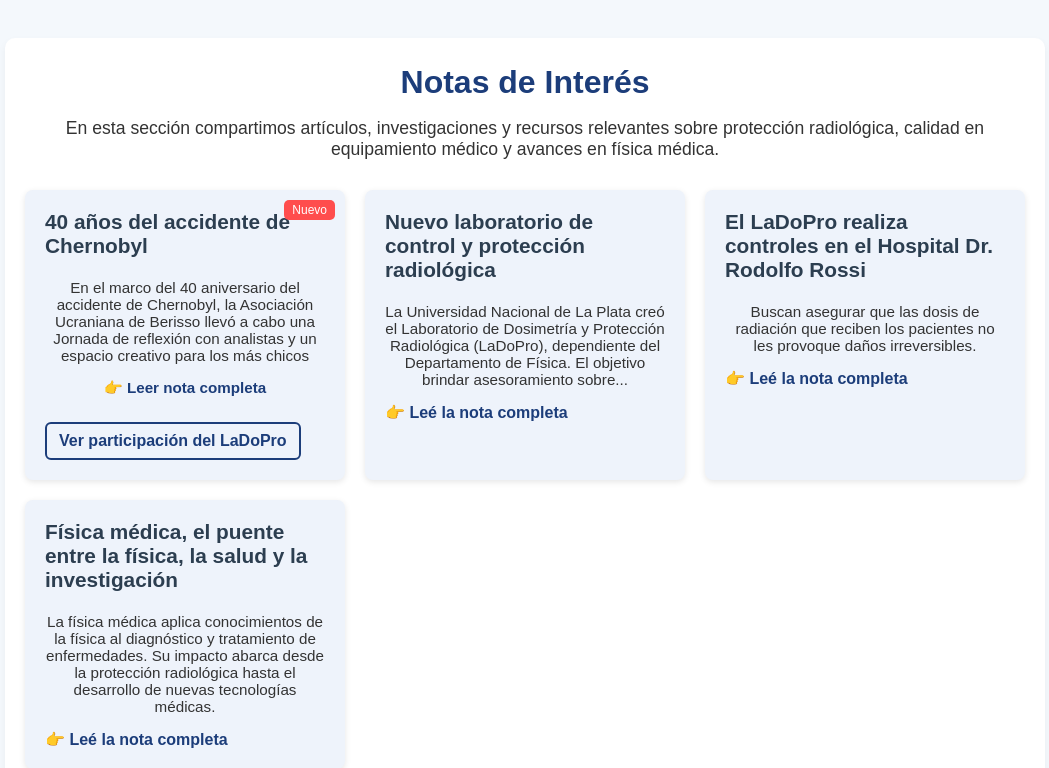
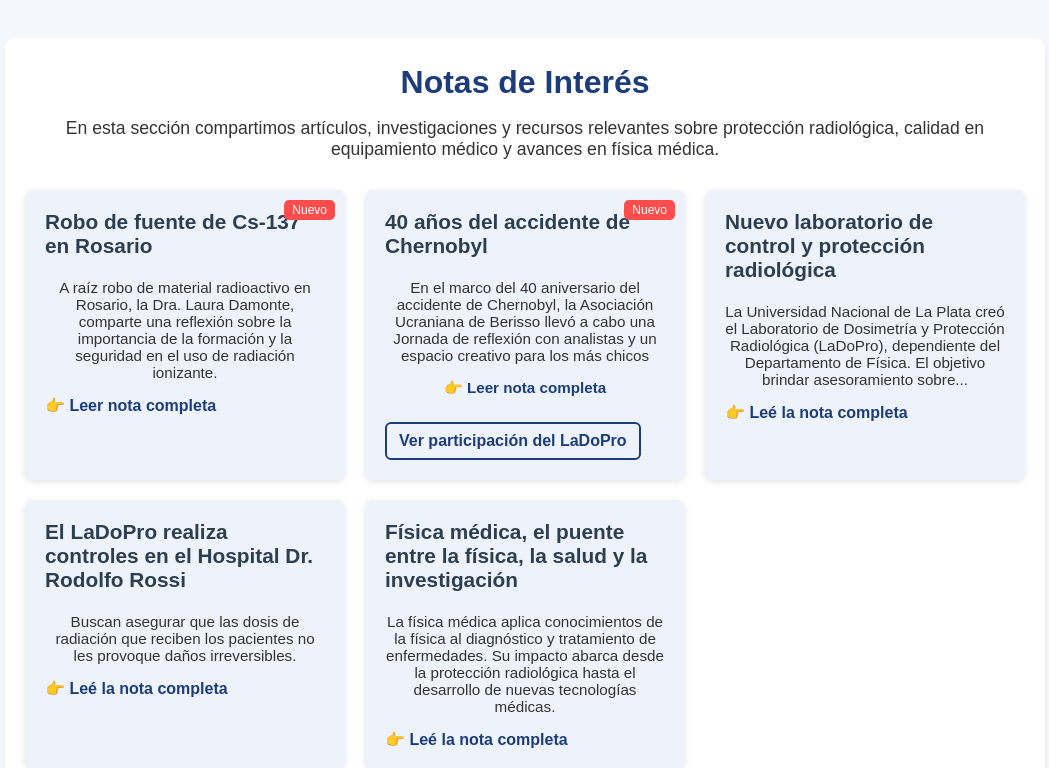
Before and after one commit to vene23/LaDoPro_web, a Django app: page /formulario/ in a window 1280 px wide. Shown: the part 242-1010 px from the top of the page, without its empty margins (115-1164 px from the left). Run offline with Django 5.2, Linux system fonts and the light colour scheme.

Commit message:
Actualización notas de interés y base fecha

```diff
--- a/sitio_publico/templates/base.html
+++ b/sitio_publico/templates/base.html
@@ -108,7 +108,7 @@ document.getElementById("newsletterForm").addEventListener("submit", async funct
         </div>
     </div>
 </div>
-    <p class="footer-copy">&copy; 2025 LaDoPro. Todos los derechos reservados.</p>
+    <p class="footer-copy">&copy; 2026 LaDoPro. Todos los Derechos reservados.</p>
     <p class="footer-author">Desarrollado por Venecia C. (vene23) <a href="https://github.com/vene23" target="_blank">🔗</a></p></footer>
 </body>
 </html>
--- a/sitio_publico/templates/public/notas_interes.html
+++ b/sitio_publico/templates/public/notas_interes.html
@@ -14,6 +14,21 @@
 
 <div class="notas-contenido">
 <div class="notas-grid">
+    <div class="nota-card nueva">
+    <span class="badge-nuevo">Nuevo</span>
+
+    <h3>Robo de fuente de Cs-137 en Rosario</h3>
+
+    <p>
+        A raíz robo de material radioactivo en Rosario, la Dra. Laura Damonte,
+        comparte una reflexión sobre la importancia de la formación y la seguridad en el uso de radiación ionizante.
+    </p>
+
+    <a href="https://www.exactas.unlp.edu.ar/articulo/2026/6/20/material_ionizante" target="_blank" class="boton-info">
+        👉 Leer nota completa
+    </a>
+    </div>
+
     <div class="nota-card nueva">
     <span class="badge-nuevo">Nuevo</span>
     <h3>40 años del accidente de Chernobyl</h3>
```
